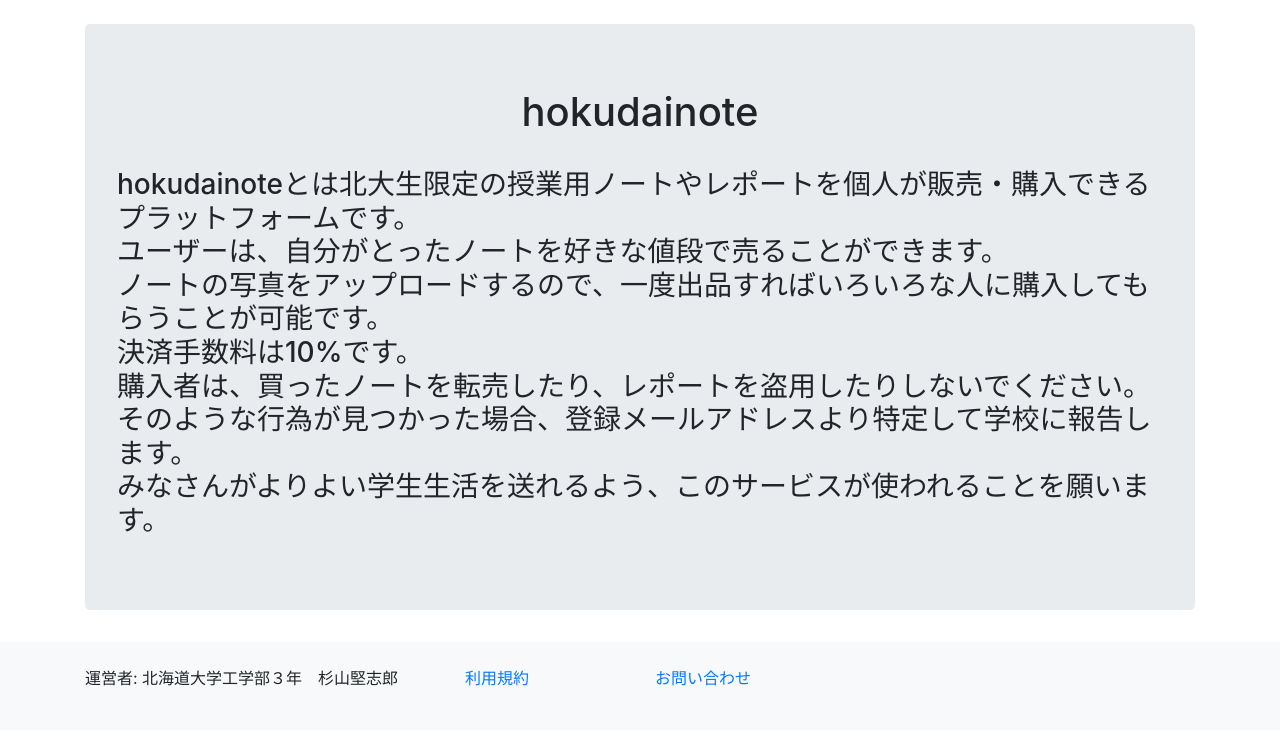
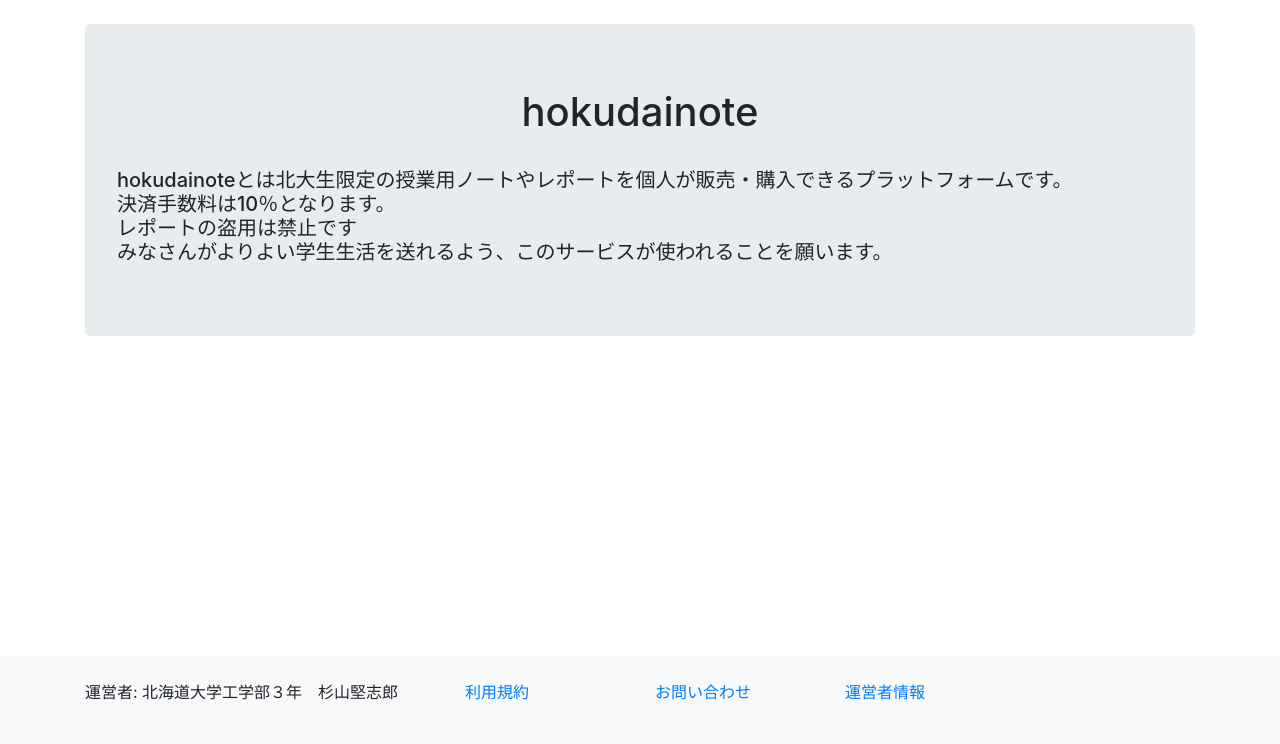
Before and after one commit to KenshiroSugiyama/hokudainote, a Rails app: page / in a window 1280 px wide. Shown: the part 56-800 px from the top of the page. Run offline with Rails 7, Linux system fonts and the light colour scheme; style sheets or scripts are compiled from the project's sources; some libraries are stand-ins or nearby versions.

Commit message:
ヘッダー固定、notes/showの画像表示設定、運営者情報

```diff
--- a/app/controllers/notes_controller.rb
+++ b/app/controllers/notes_controller.rb
@@ -13,7 +13,7 @@
             @lecture = Lecture.find(@note.lecture_id)
             @exhibitor = UserProfile.find_by(user_id: @note.exhibitor_id)
             #@user = User.find(@note.exhibitor_id).name
-            @i = Image.find_by(note_id: params[:id])
+            @i = Image.where(note_id: @note.id).where(sequence: 0)
         else
             redirect_to new_user_session_path
             flash[:alert] = '詳細を見るにはログインが必要です'
--- a/app/controllers/toppages_controller.rb
+++ b/app/controllers/toppages_controller.rb
@@ -7,4 +7,7 @@
 
   def form
   end
+
+  def profile
+  end
 end
--- a/app/controllers/users/registrations_controller.rb
+++ b/app/controllers/users/registrations_controller.rb
@@ -51,9 +51,9 @@
   # end
 
   # The path used after sign up.
-  # def after_sign_up_path_for(resource)
-  #   super(resource)
-  # end
+  def after_sign_up_path_for(resource)
+    new_user_profile_path(resource)
+  end
 
   # The path used after sign up for inactive accounts.
   # def after_inactive_sign_up_path_for(resource)
--- a/app/models/user.rb
+++ b/app/models/user.rb
@@ -6,8 +6,8 @@
   # Include default devise modules. Others available are:
   # :confirmable, :lockable, :timeoutable, :trackable and :omniauthable
   devise :database_authenticatable, :registerable,
-         :recoverable, :rememberable, :validatable, :confirmable,
-         :omniauthable, omniauth_providers: %i[google_oauth2]
+         :recoverable, :rememberable, :validatable, :confirmable
+         #:omniauthable, omniauth_providers: %i[google_oauth2]
   #validate :check_email
   has_many :cards
   has_one :bank_account
--- a/app/views/layouts/_footer.html.erb
+++ b/app/views/layouts/_footer.html.erb
@@ -1,4 +1,4 @@
-<footer class="footer bg-light">
+<footer class="footer bg-light fixed-bottom">
   <div class="container">
     <br>
     <div class="row">
@@ -9,6 +9,9 @@
         <div class="col-sm-2 ">
         <%= link_to "お問い合わせ",toppages_form_path %>
         </div>
+        <div class="col-sm-2 ">
+        <%= link_to "運営者情報",toppages_profile_path %>
+        </div>
     </div>
     <br>
   </div>
--- a/app/views/layouts/_navbar.html.erb
+++ b/app/views/layouts/_navbar.html.erb
@@ -1,4 +1,4 @@
-<header class="mb-4">
+<header class="mb-4 sticky-top">
   <nav class="navbar navbar-expand-sm navbar-dark bg-dark">
     <a class="navbar-brand" href="/">hokudainote</a>
     <button class="navbar-toggler" type="button" data-toggle="collapse" data-target="#navbarSupportedContent">
--- a/app/views/notes/show.html.erb
+++ b/app/views/notes/show.html.erb
@@ -48,7 +48,7 @@
                         <div><img src="<%= i.image.url %>"　width="400" height="300"></div>
                     <% end %>
                 <% else %>
-                    <img src="<%= @i.image.url %>">
+                    <img src="<%= @i[0].image.url %>">
                 <% end %>
             <% end %>
         </div>
--- a/app/views/toppages/form.html.erb
+++ b/app/views/toppages/form.html.erb
@@ -2,5 +2,5 @@
 <br>
 <br>
 mail: kenkahokan@eis.hokudai.ac.jp<br>
-twitter:
+twitter: @hokudainote
 <br><br><br><br><br><br><br><br><br><br><br><br><br><br><br><br><br>
--- a/app/views/toppages/index.html.erb
+++ b/app/views/toppages/index.html.erb
@@ -1,13 +1,10 @@
 <div class="center jumbotron">
 <h1 class="text-center">hokudainote</h1>
 <br>
-<h3>
+<h5>
 hokudainoteとは北大生限定の授業用ノートやレポートを個人が販売・購入できるプラットフォームです。<br>
-ユーザーは、自分がとったノートを好きな値段で売ることができます。<br>
-ノートの写真をアップロードするので、一度出品すればいろいろな人に購入してもらうことが可能です。<br>
-決済手数料は10%です。<br>
-購入者は、買ったノートを転売したり、レポートを盗用したりしないでください。<br>
-そのような行為が見つかった場合、登録メールアドレスより特定して学校に報告します。<br>
+決済手数料は10％となります。<br>
+レポートの盗用は禁止です<br>
 みなさんがよりよい学生生活を送れるよう、このサービスが使われることを願います。
-</h3>
+</h5>
 </div>
--- a/config/routes.rb
+++ b/config/routes.rb
@@ -6,7 +6,7 @@
   devise_for :users, controllers: {
     #registrations: 'users/registrations',
     confirmations: 'users/confirmations',
-    omniauth_callbacks: 'users/omniauth_callbacks',
+    #omniauth_callbacks: 'users/omniauth_callbacks',
   }
 
   devise_scope :user do
@@ -16,6 +16,7 @@
   get 'toppages/index'
   get 'toppages/rule'
   get 'toppages/form'
+  get 'toppages/profile'
   root to: 'toppages#index'
 
   get 'my_pages/home', to: 'my_pages#home'
```
Also changed, not shown: app/views/toppages/profile.html.erb (added, +9 -0 lines).
